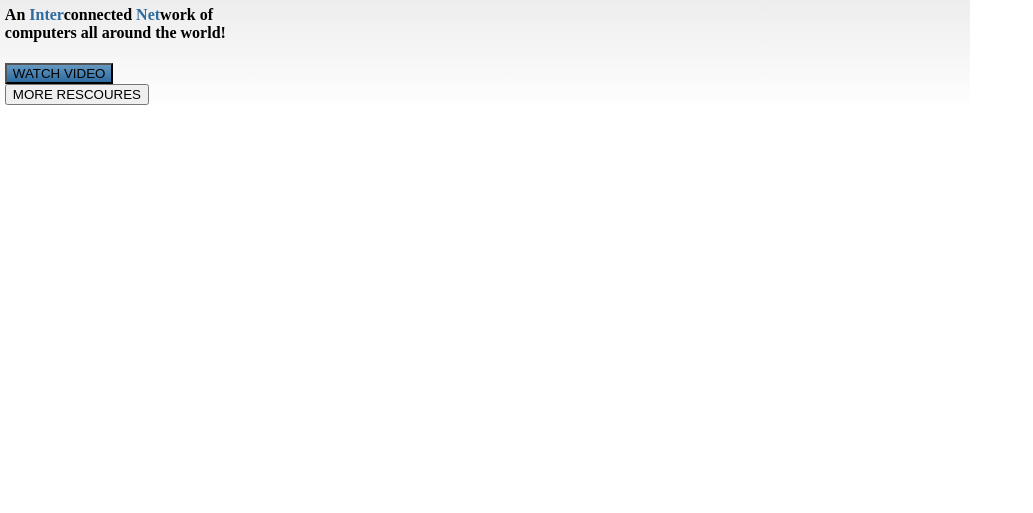
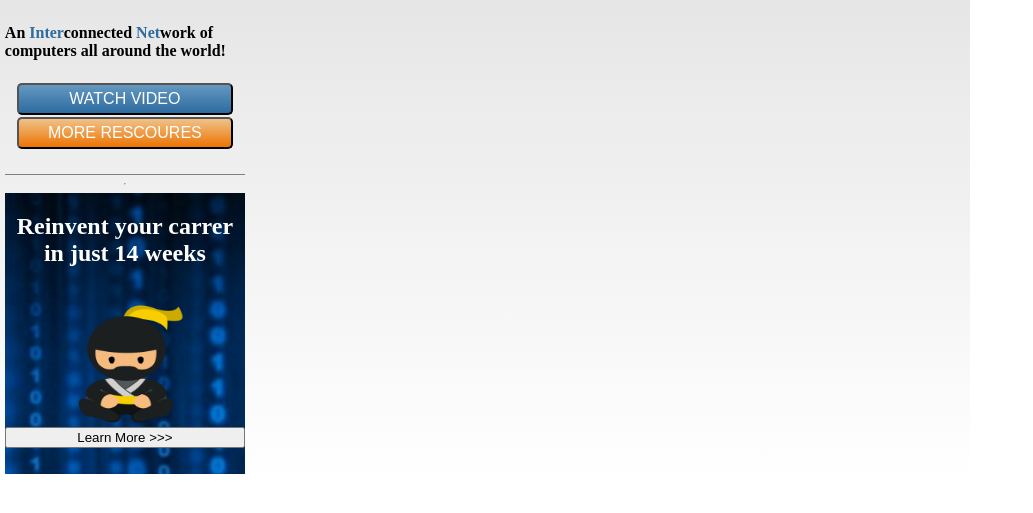
Before and after one commit to lormanlau/Internet, a plain HTML site: page index.html in a window 1280 px wide. Shown: the part 205-718 px from the top of the page, without its empty margins (0-1033 px from the left). Drawn offline with Linux system fonts and the light colour scheme.

Commit message:
started on sidebar

```diff
--- a/index.html
+++ b/index.html
@@ -18,6 +18,12 @@
 				<button type="button" id="watchvid">WATCH VIDEO</button>
 				<button type="button" id="moreResources">MORE RESCOURES</button>
 			</form>
+			<hr>
+			<div id="sidePic">
+				<h2>Reinvent your carrer in just 14 weeks</h2>
+				<img src="images/ninja.png">
+				<button type="button">Learn More >>></button>
+			</div>
 		</div>
 		<div id="main_content">
 			<h1>Hello world</h1>
--- a/style.css
+++ b/style.css
@@ -32,10 +32,44 @@ body{
 #sidebar {
 	flex: 1;
 	padding: 0.5%;
+	display: flex;
+	flex-direction: column;
 }
+#sidebar form {
+	display: flex;
+	flex-direction: column;
+	border-bottom: 1px solid grey;
+	padding-bottom: 10%;
+}
+#sidebar form button {
+	flex: 1;
+	text-align: center;
+	width: 90%;
+	margin: 0.5% auto;
+	color: white;
+	font-size: 16px;
+	border-radius: 5px;
+	padding: 5px;
+}
+
 #main_content {
 	flex: 3;
 }
 #watchvid {
 	background: linear-gradient( 180deg, #6498c0, #2d6ba0 );
 }
+#moreResources {
+	background: linear-gradient( 180deg, #efc289, #ed7403 );
+}
+#sidePic {
+	background-image: url(images/ad_background.png);
+	color:white;
+	text-align: center;
+	display: flex;
+	flex-direction: column;
+}
+#sidePic img {
+	height: 50%;
+	width: 50%;
+	margin: 0px auto;
+}
```
